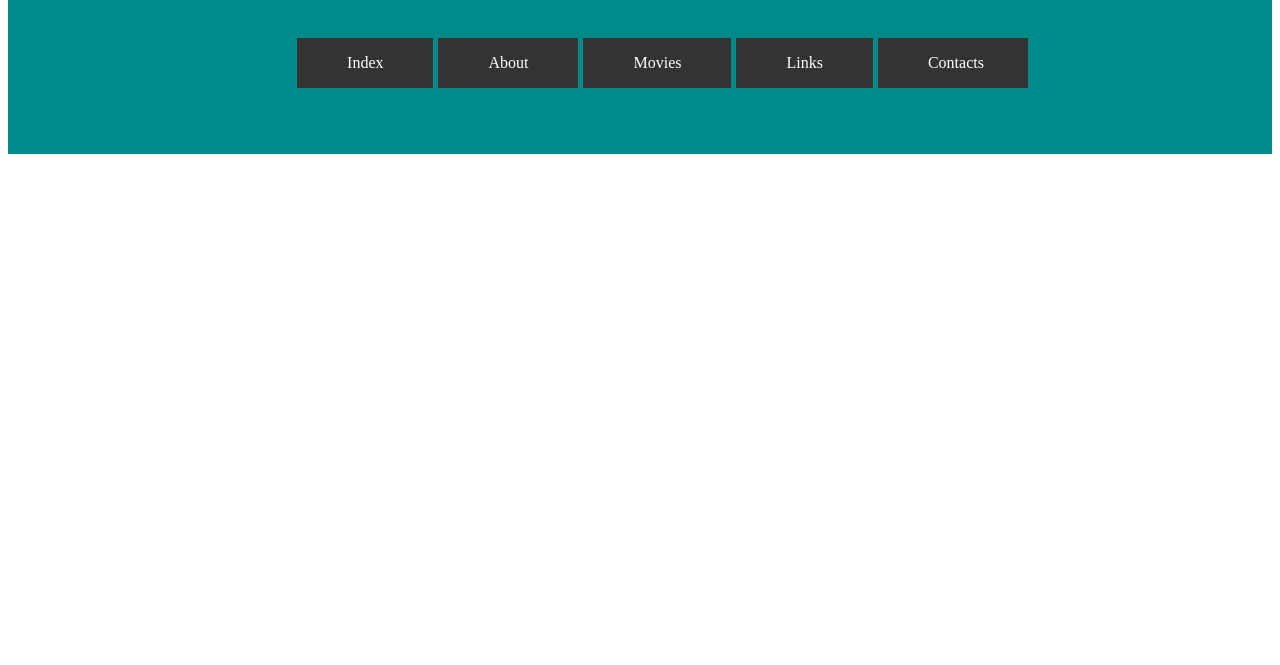
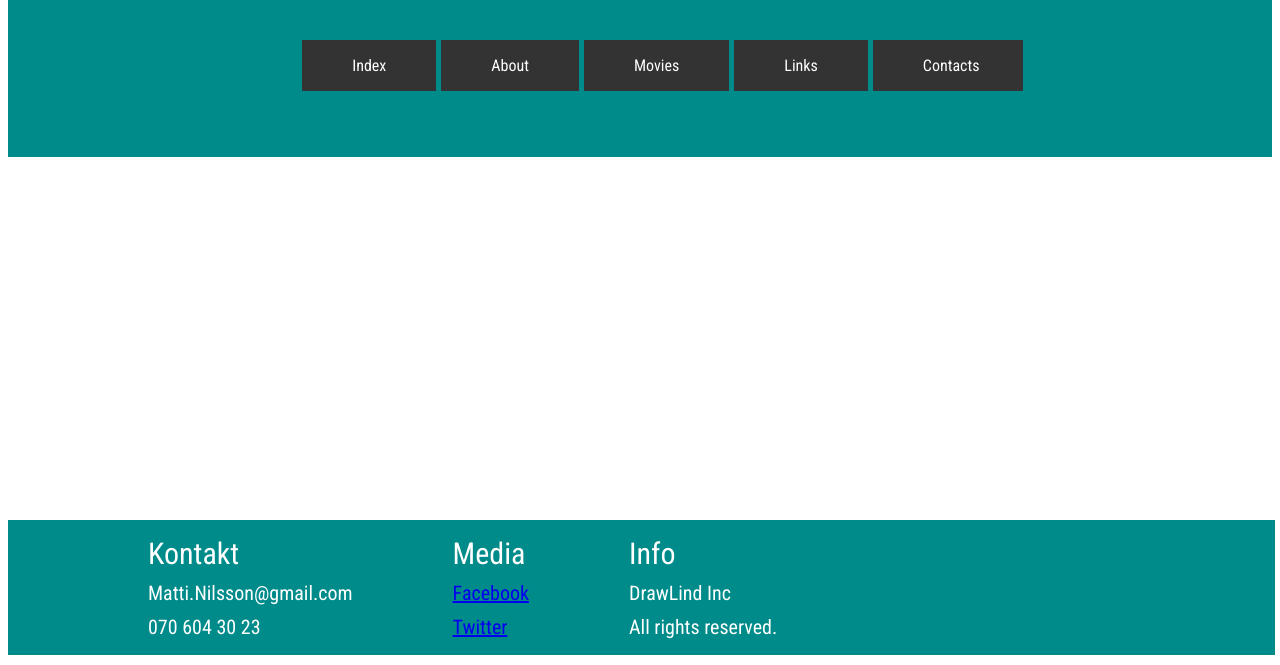
Before and after one commit to MattiNilsson/EC-labb, a plain HTML site: page Index.html in a window 1280 px wide. Shown: the part 135-800 px from the top of the page. Drawn offline with Linux system fonts and the light colour scheme.

Commit message:
Footer färdig? maybe

```diff
--- a/Index.html
+++ b/Index.html
@@ -5,6 +5,7 @@
     <meta name="viewport" content="width=device-width, initial-scale=1.0">
     <meta http-equiv="X-UA-Compatible" content="ie=edge">
     <link rel="stylesheet" href="./style.css">
+    <link href="https://fonts.googleapis.com/css?family=Roboto+Condensed&display=swap" rel="stylesheet">
     <title>Obligatorisk Labb 1</title>
 </head>
 <body>
@@ -24,7 +25,23 @@
         </div>
     </header>
     <footer>
+        <div class="footerdiv">
+            <ul class="mainfootul">
+                <ul class="subfootul">Kontakt
+                    <li>Matti.Nilsson@gmail.com</li>
+                    <li>070 604 30 23</li>
+                </ul>
+                <ul class="subfootul">Media
+                    <li><a href="http:/facebook.com">Facebook</a></li>
+                    <li><a href="http:/twitter.com">Twitter</a></li>
+                </ul>
+                <ul class="subfootul">Info
+                        <li>DrawLind Inc</li>
+                        <li>All rights reserved.</li>
+                </ul>
 
+            </ul>
+        </div>
     </footer>
 </body>
 </html>
--- a/style.css
+++ b/style.css
@@ -1,3 +1,9 @@
+body{
+
+    font-family: 'Roboto Condensed', sans-serif;
+
+}
+
 .headerdiv{
 
     background-color: darkcyan;
@@ -16,16 +22,19 @@
     color: white;
 
 
+
 }
 
 li{
 
     list-style: none;
-    text-align: center;
+
 
 }
 .menu{
 
+    list-style: none;
+    text-align: center;
     float: left;
     display: block;
     color: white;
@@ -63,3 +72,41 @@ li{
 
 
 }
+
+.footerdiv{
+
+    background-color: darkcyan;
+    position: absolute;
+    bottom: 10px;
+    width: 99%;
+
+
+
+}
+
+.mainfootul{
+
+
+    display:flex;
+    align-items: left;
+    justify-content: left;
+
+}
+
+.subfootul{
+
+    float:left;
+    padding-left: 100px;
+    font-size: 30px;
+    padding-bottom:0px;
+    color: white;
+
+}
+
+.subfootul > li{
+
+    padding-top: 10px;
+    font-size: 20px;
+    color: white;
+
+}
```
